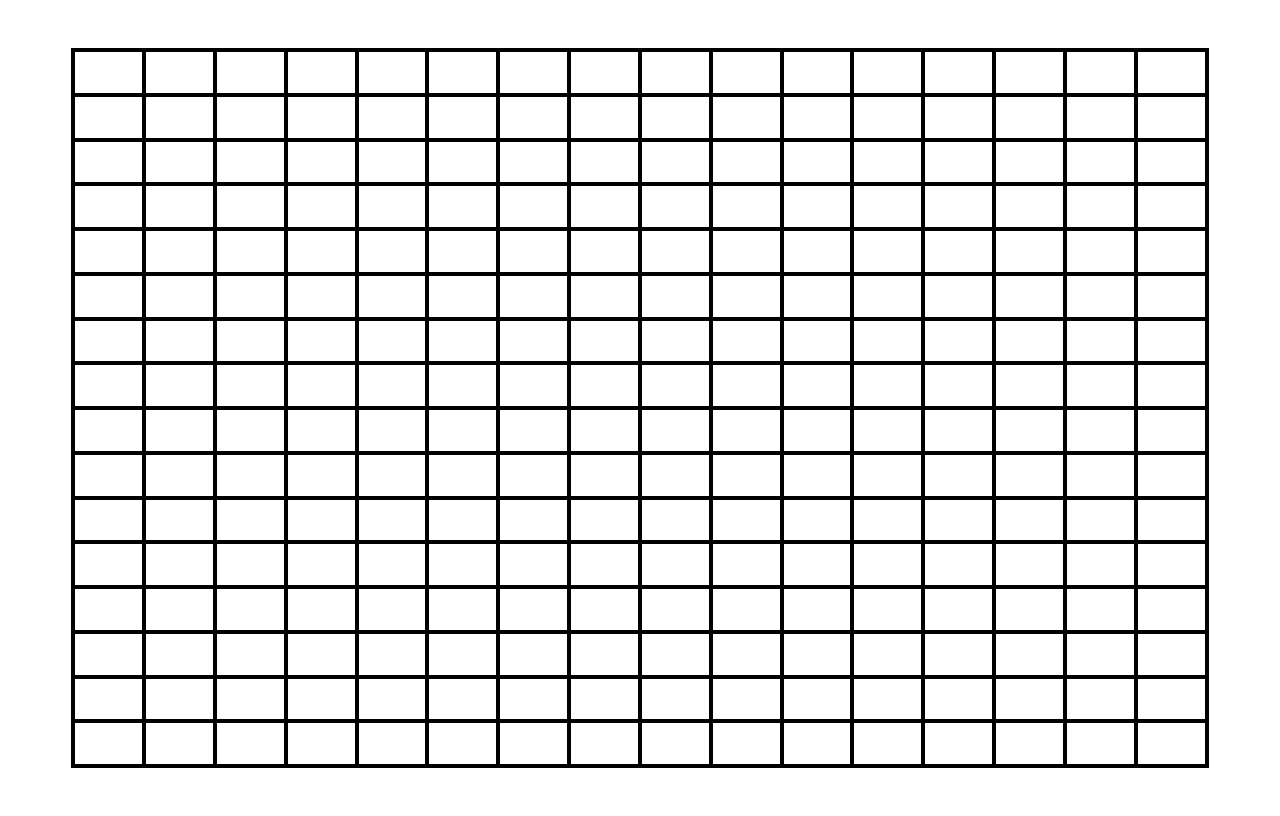
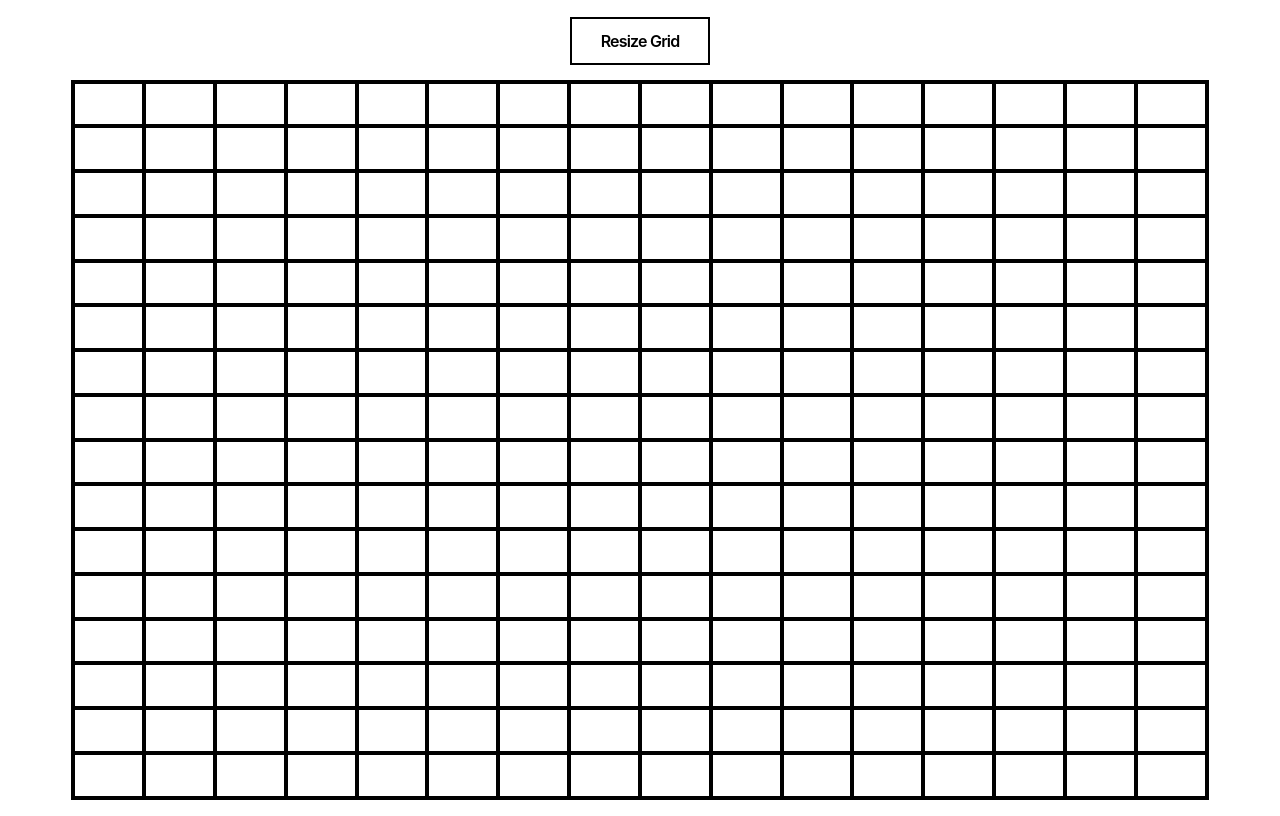
Before and after one commit to HaiderBey/etch-a-sketch, a plain HTML site: page index.html in a window 1280 px wide. Drawn offline with Linux system fonts and the light colour scheme.

Commit message:
Grid size change

```diff
--- a/index.html
+++ b/index.html
@@ -7,6 +7,10 @@
     <script src = "script.js"></script>
 </head>
 <body>
+    <div>
+        <button class = "btn" id = "btn-resize">Resize Grid</button>
+    </div>
+
     <div class = "container">
 
     </div>
--- a/script.js
+++ b/script.js
@@ -1,20 +1,34 @@
 document.addEventListener("DOMContentLoaded", () => {
 
-    const grid = document.querySelector('.container');
+    const grid = document.querySelector('.container')
+    //Grid Initial creation
+    generateGrid(16, grid)
 
-    for (let i = 0; i < 16*16; i++) {
+    //Grid Resizing
+    let button = document.getElementById('btn-resize')
 
-        const cell = document.createElement('div');
-        cell.id = `cell- ${i}`
+    button.addEventListener("click", function (){
+        let size = gridSize()
+        grid.innerHTML = ""
+        generateGrid(size,grid)
+    })
+})
+
+function generateGrid(x,grid){
+    for(let i = 0; i < x*x; i++){
+
+        const cell = document.createElement('div')
+        cell.id = `cell-${i}`
         cell.className = 'cell'
 
-        cell.style.width = `${100 / 16}%`
-        cell.style.height = `${100 / 16}%`
+        cell.style.width = `${100 / x}%`
+        cell.style.height = `${100 / x}%`
 
         grid.appendChild(cell)
 
     }
 
+    //Cell random color change on hover
     const cells = document.querySelectorAll('.cell')
 
     cells.forEach(cell => {
@@ -22,9 +36,17 @@ document.addEventListener("DOMContentLoaded", () => {
             cell.style.backgroundColor = getRandomColor();
         })
     })
+}
 
-})
+function gridSize (){
+    const input = prompt("Enter number of cells per row:")
+    if (input !== null && input < 100 && !isNaN(input)){
+            return input
+    } else {
+        alert("Please enter a valid number under 100!")
+    }
+}
 
 function getRandomColor(){
-    return '#' + Math.floor(Math.random()*16777215).toString(16);
+    return '#' + Math.floor(Math.random()*16777215).toString(16)
 }
--- a/styles.css
+++ b/styles.css
@@ -6,8 +6,10 @@ body{
     height: 100vh;
     overflow: hidden;
     display: flex;
+    flex-direction: column;
     justify-content: center;
     align-items: center;
+    gap: 15px;
 }
 
 .container {
@@ -21,3 +23,40 @@ body{
 .cell {
     border: 2px solid black;
 }
+
+.btn {
+  align-items: center;
+  background-color: #fff;
+  border: 2px solid #000;
+  box-sizing: border-box;
+  color: #000;
+  cursor: pointer;
+  display: inline-flex;
+  fill: #000;
+  font-family: Inter,sans-serif;
+  font-size: 16px;
+  font-weight: 600;
+  height: 48px;
+  justify-content: center;
+  letter-spacing: -.8px;
+  line-height: 24px;
+  min-width: 140px;
+  outline: 0;
+  padding: 0 17px;
+  text-align: center;
+  text-decoration: none;
+  transition: all .3s;
+  user-select: none;
+  -webkit-user-select: none;
+  touch-action: manipulation;
+}
+
+.btn:focus {
+  color: #171e29;
+}
+
+.btn:hover {
+  border-color: rgb(129, 129, 129);
+  color: rgb(129, 129, 129);
+  fill: rgb(129, 129, 129);
+}
```
